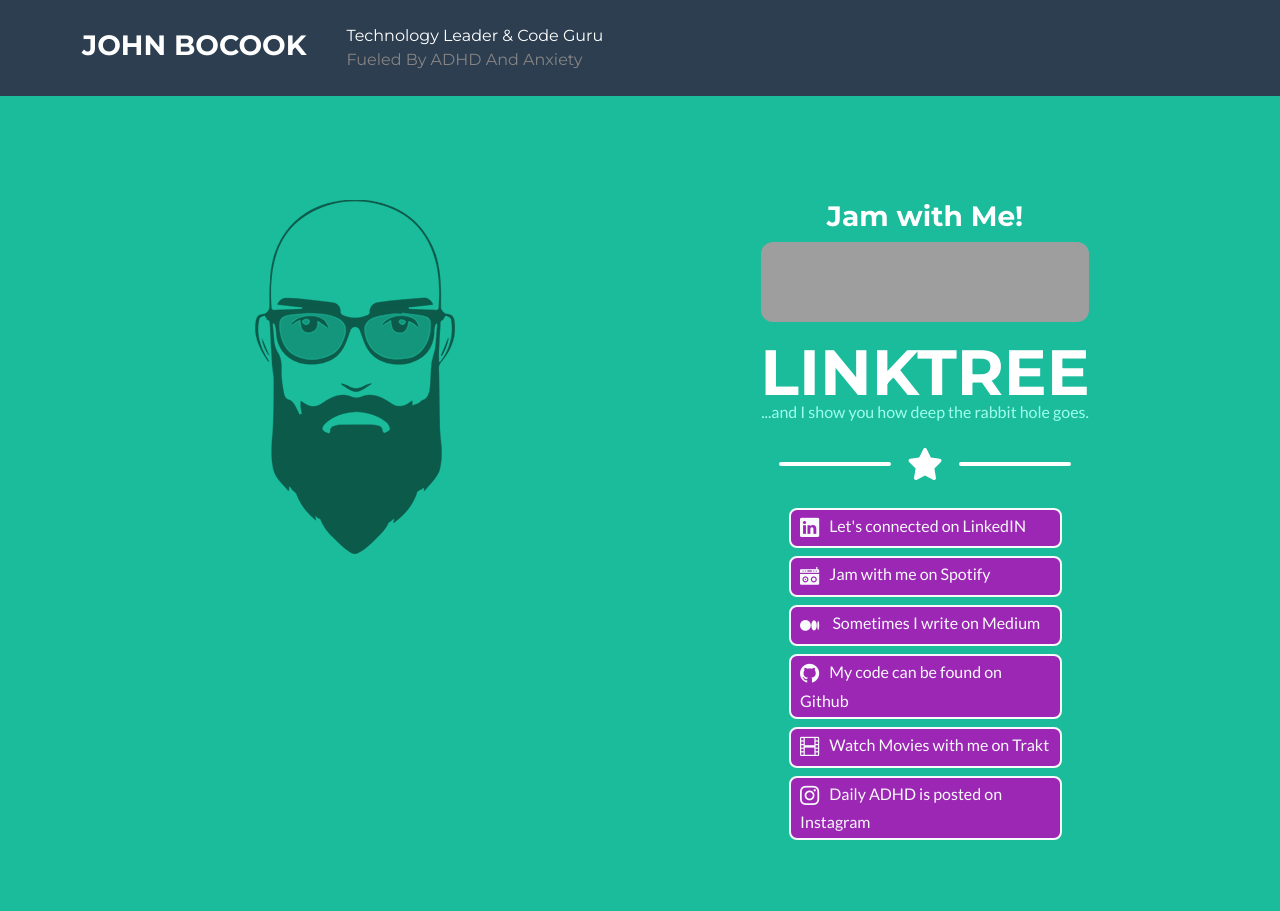
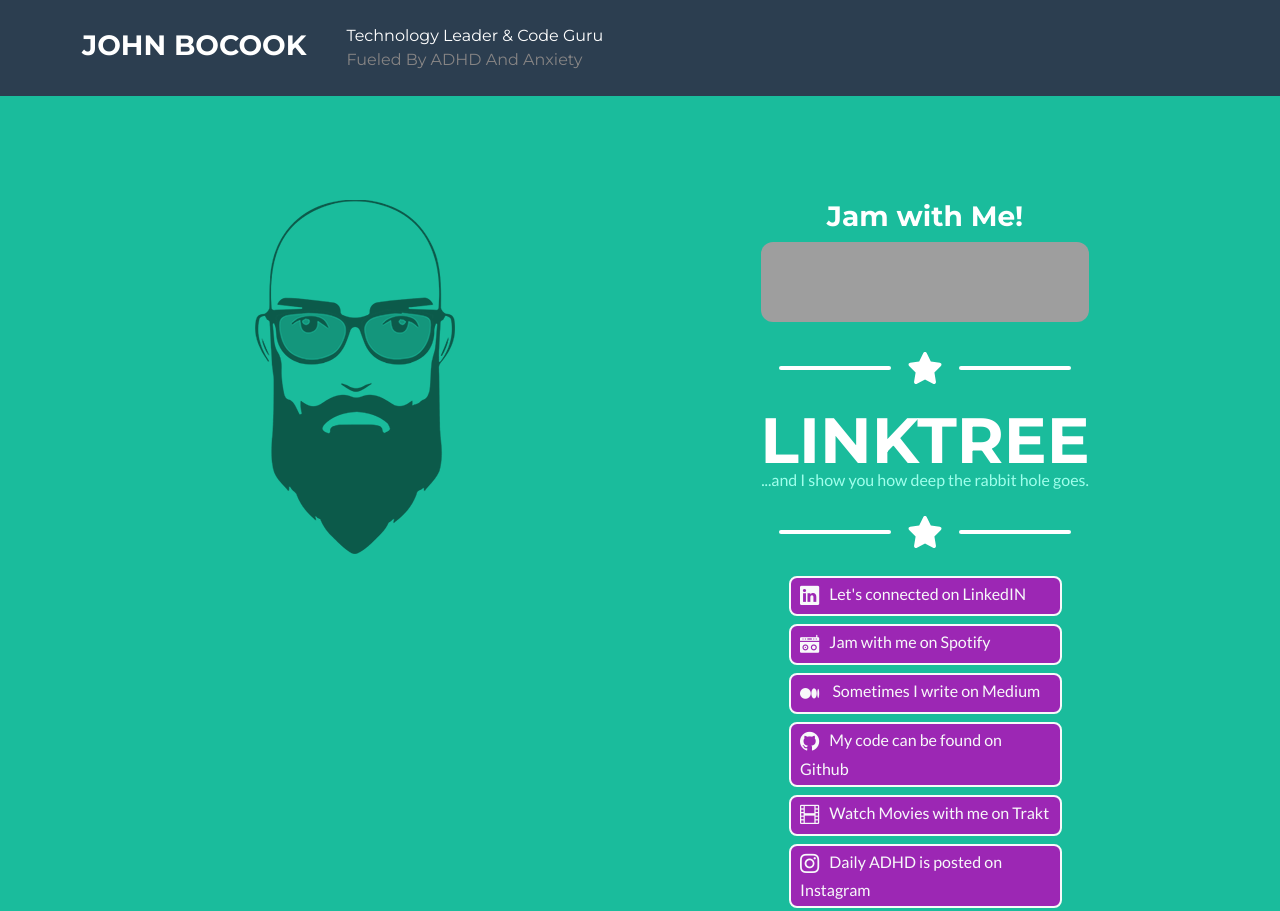
Before and after one commit to johnbocook/johnbocook.com, a plain HTML site: page index.html in a window 1280 px wide. Shown: the top 911 px of the page. Drawn offline with nearby package versions, Linux system fonts and the light colour scheme; grey boxes are pictures that could not be loaded.

Commit message:
Update index.html
Added Divider for bottom of spotify playlist

```diff
--- a/index.html
+++ b/index.html
@@ -45,12 +45,21 @@
                         <!-- Masthead Avatar Image-->
                         <img class="" src="assets/img/boss_logo.png" alt="..."/>
                     </div>
+                    <!-- Spotify -->
                     <div class="col">
-<h3>Jam with Me!</h3>
-<p>
-<iframe style="border-radius:12px" src="https://open.spotify.com/embed/playlist/5iSAhhYJwsbRwJuleQ1TZg?utm_source=generator&theme=0" width="60%" height="80" frameBorder="0" allowfullscreen="" allow="autoplay; clipboard-write; encrypted-media; fullscreen; picture-in-picture"></iframe>
+                        <h3>Jam with Me!</h3>
+                        <p>
+                            <iframe style="border-radius:12px" src="https://open.spotify.com/embed/playlist/5iSAhhYJwsbRwJuleQ1TZg?utm_source=generator&theme=0" width="60%" height="80" frameBorder="0" allowfullscreen="" allow="autoplay; clipboard-write; encrypted-media; fullscreen; picture-in-picture"></iframe>
+                        </p>
+<!-- Icon Divider-->
+<div class="divider-custom divider-light">
+    <div class="divider-custom-line"></div>
+    <div class="divider-custom-icon">
+        <i class="fas fa-star"></i>
+    </div>
+    <div class="divider-custom-line"></div>
+</div>
 
-</p>
 
                         <!-- Masthead Heading-->
                         <h1 class="masthead-heading text-uppercase mb-0">Linktree</h1>
```
